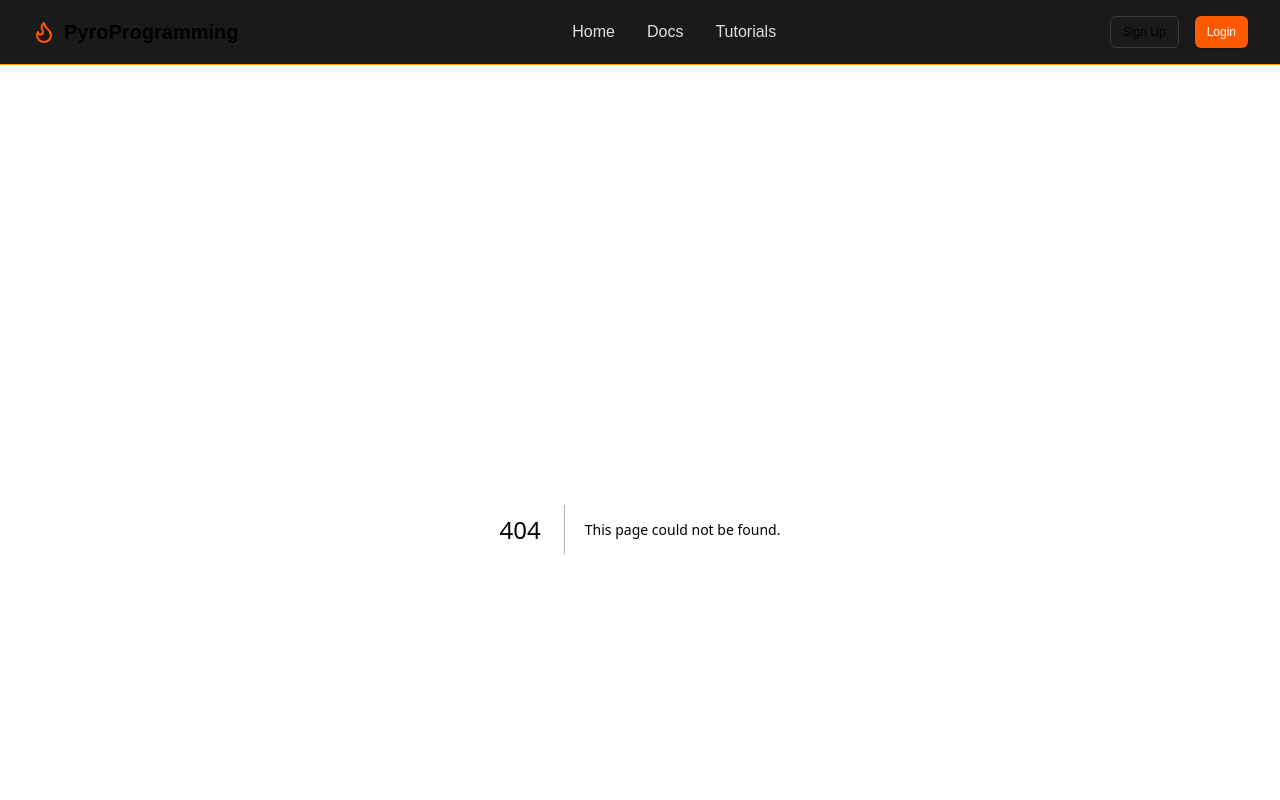
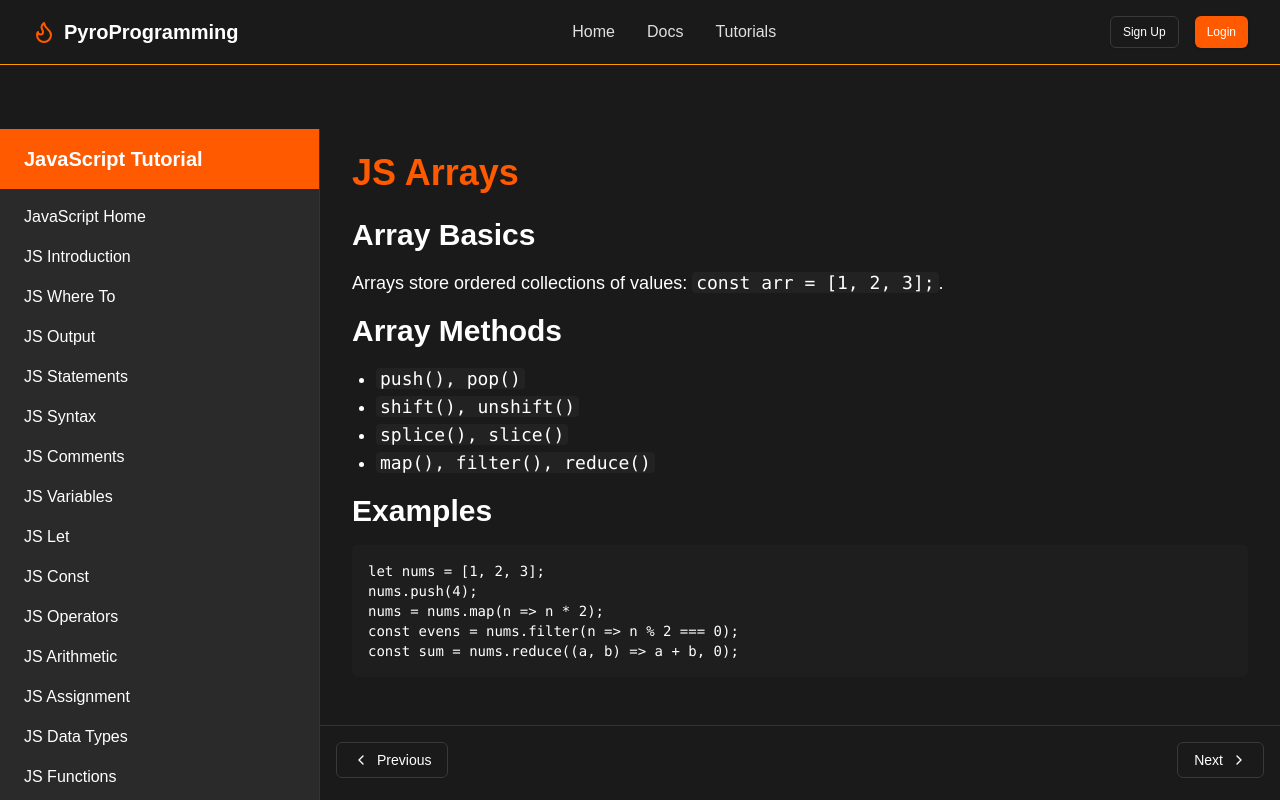
Before and after one commit to 321EZ123/PyroProgramming, a Next.js app: page /tutorials/javascript/arrays in a window 1280 px wide. Before the commit this address had no page. Shown: the top 800 px of the page. Built offline with nearby package versions, Linux system fonts and the light colour scheme.

Commit message:
Create page.tsx

```diff
--- /dev/null
+++ b/src/app/tutorials/javascript/arrays/page.tsx
@@ -0,0 +1,28 @@
+"use client";
+
+export default function JsArrays() {
+  return (
+    <div className="max-w-4xl mx-auto">
+      <h1 className="text-4xl font-bold mb-6 text-primary">JS Arrays</h1>
+      <h2 className="text-3xl font-semibold mb-4">Array Basics</h2>
+      <p className="text-lg mb-4">Arrays store ordered collections of values: <code className="bg-card/50 px-1 rounded">const arr = [1, 2, 3];</code>.</p>
+
+      <h2 className="text-3xl font-semibold mb-4">Array Methods</h2>
+      <ul className="list-disc pl-6 mb-4 text-lg">
+        <li><code className="bg-card/50 px-1 rounded">push(), pop()</code></li>
+        <li><code className="bg-card/50 px-1 rounded">shift(), unshift()</code></li>
+        <li><code className="bg-card/50 px-1 rounded">splice(), slice()</code></li>
+        <li><code className="bg-card/50 px-1 rounded">map(), filter(), reduce()</code></li>
+      </ul>
+
+      <h2 className="text-3xl font-semibold mb-4">Examples</h2>
+      <div className="bg-[#1E1E1E] rounded-md p-4 mb-6 text-white font-mono text-sm">
+        <pre>{`let nums = [1, 2, 3];
+nums.push(4);
+nums = nums.map(n => n * 2);
+const evens = nums.filter(n => n % 2 === 0);
+const sum = nums.reduce((a, b) => a + b, 0);`}</pre>
+      </div>
+    </div>
+  );
+}
```
